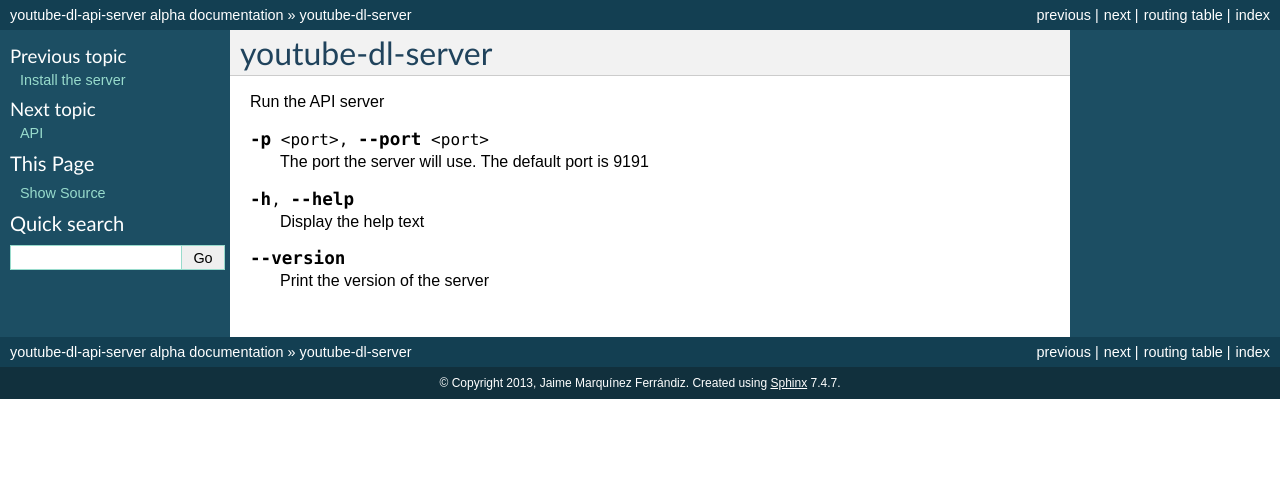
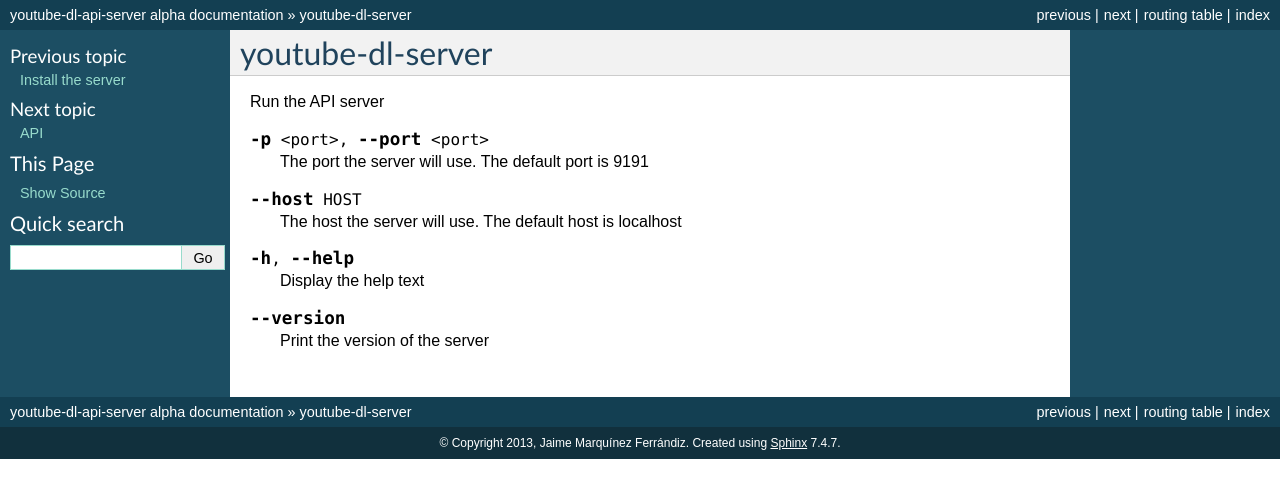
Before and after one commit to jaimeMF/youtube-dl-api-server, a Sphinx documentation site: the page built from docs/server-manual.rst, in a window 1280 px wide. Shown: the top 498 px of the page. Built offline with Sphinx 7.4.7, drawn with Linux system fonts in a browser that asks for light colours.

Commit message:
docs: Add --host option
And remove some tabs

```diff
--- a/docs/server-manual.rst
+++ b/docs/server-manual.rst
@@ -7,12 +7,16 @@
 
 .. option:: -p <port>, --port <port>
 
-	The port the server will use. The default port is 9191
+    The port the server will use. The default port is 9191
+
+.. option:: --host HOST
+
+    The host the server will use. The default host is localhost
 
 .. option:: -h , --help
 
-	Display the help text
+    Display the help text
 
 .. option:: --version
 
-	Print the version of the server
+    Print the version of the server
```
